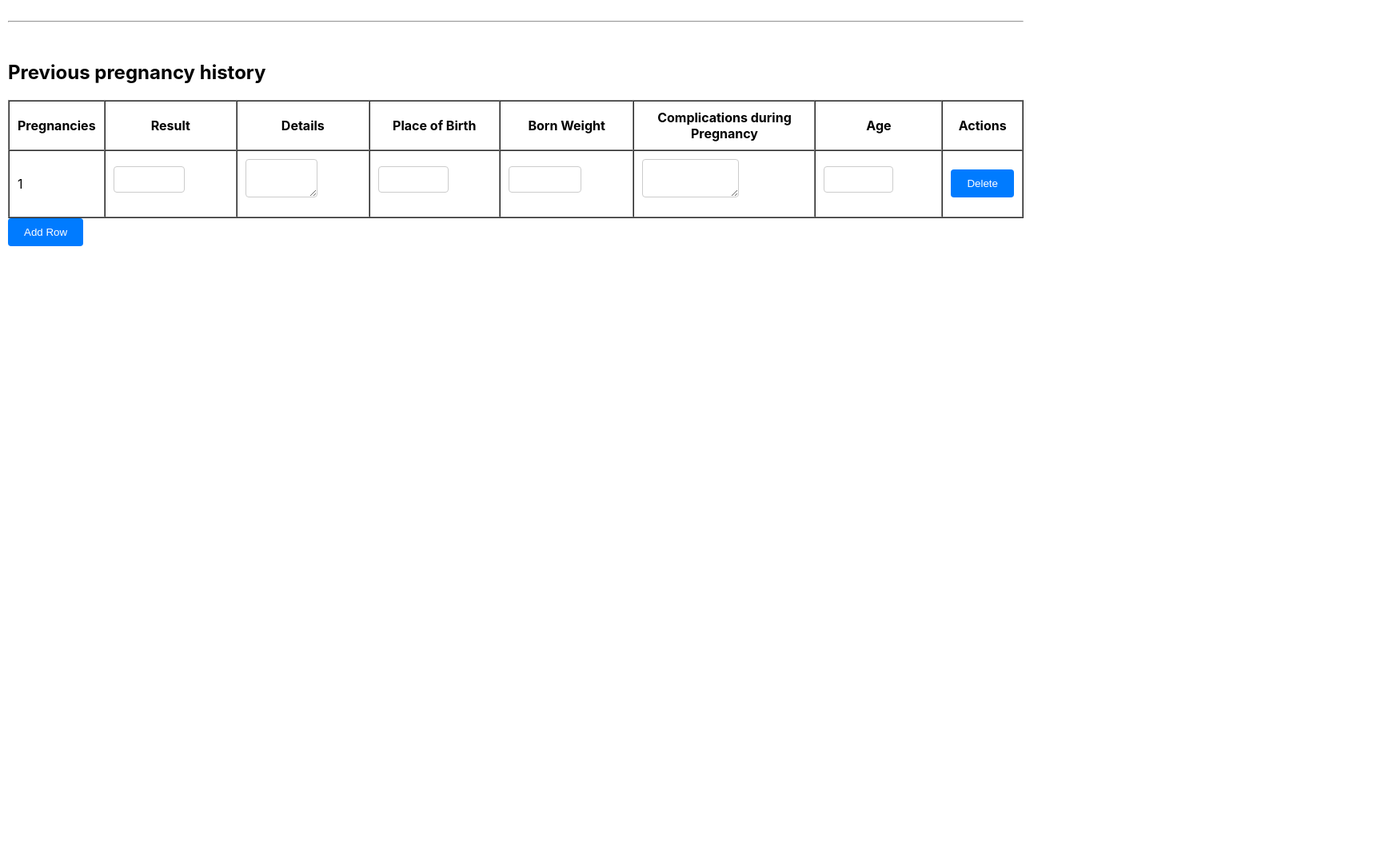
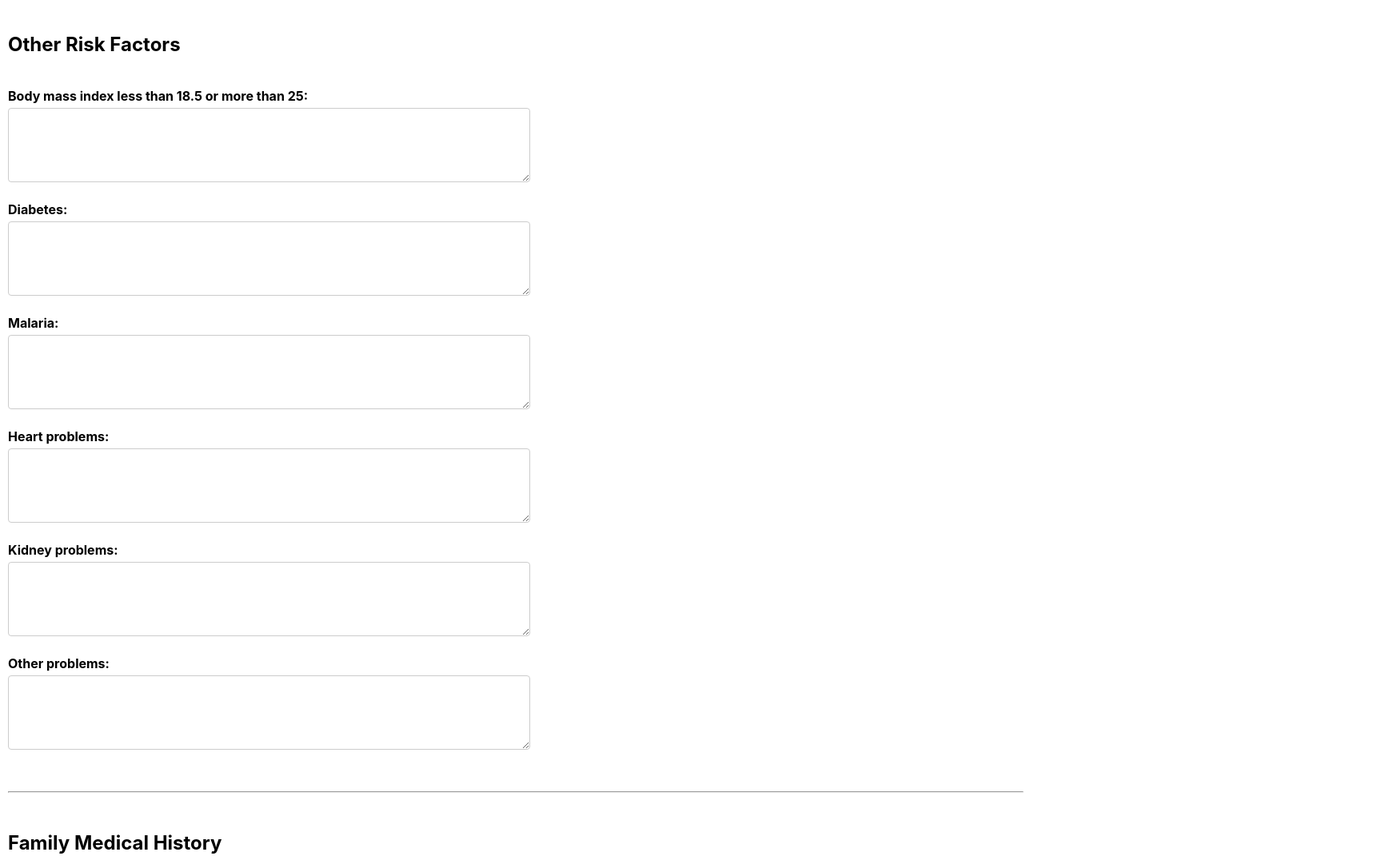
Before and after one commit to Methma-02/Health_Bridge, a React (Create React App) app in the folder frontend/: page / in a window 1280 px wide. Shown: the part 4524-5605 px from the top of the page at 80% size, 1732 px wide, since content can reach past the window. Before the commit the page ends 4842 px from the top, so only its background shows below. Built offline with nearby package versions, Linux system fonts and the light colour scheme.

Commit message:
Some new features

```diff
--- a/frontend/src/Pregnancy.jsx
+++ b/frontend/src/Pregnancy.jsx
@@ -64,6 +64,22 @@ const additionalFields = [
     { id: 'other', label: 'Other:', type: 'textarea', rows: 5, cols: 10 },
 ];
 
+const otherRiskFactorsFields = [
+    { id: 'bmi', label: 'Body mass index less than 18.5 or more than 25:', type: 'textarea', rows: 5, cols: 10 },
+    { id: 'diabetes', label: 'Diabetes:', type: 'textarea', rows: 5, cols: 10 },
+    { id: 'malaria', label: 'Malaria:', type: 'textarea', rows: 5, cols: 10 },
+    { id: 'heartProblems', label: 'Heart problems:', type: 'textarea', rows: 5, cols: 10 },
+    { id: 'kidneyProblems', label: 'Kidney problems:', type: 'textarea', rows: 5, cols: 10 },
+    { id: 'otherProblems', label: 'Other problems:', type: 'textarea', rows: 5, cols: 10 },
+];
+
+const familyMedicalHistoryFields = [
+    { id: 'familyDiabetes', label: 'Family Diabetes:', type: 'textarea', rows: 5, cols: 10 },
+    { id: 'familyBloodPressure', label: 'Family Blood Pressure:', type: 'textarea', rows: 5, cols: 10 },
+    { id: 'hematologicalConditions', label: 'Hematological Conditions:', type: 'textarea', rows: 5, cols: 10 },
+    { id: 'otherConditions', label: 'Other Conditions:', type: 'textarea', rows: 5, cols: 10 },
+];
+
 function Pregnancy() {
     const [formData, setFormData] = useState({
         regNo: '',
@@ -106,6 +122,16 @@ function Pregnancy() {
         casualPosition: '',
         unknownDeliveryDate: '',
         other: '',
+        bmi: '',
+        diabetes: '',
+        malaria: '',
+        heartProblems: '',
+        kidneyProblems: '',
+        otherProblems: '',
+        familyDiabetes: '',
+        familyBloodPressure: '',
+        hematologicalConditions: '',
+        otherConditions: '',
     });
 
     useEffect(() => {
@@ -190,6 +216,16 @@ function Pregnancy() {
                     casualPosition: '',
                     unknownDeliveryDate: '',
                     other: '',
+                    bmi: '',
+                    diabetes: '',
+                    malaria: '',
+                    heartProblems: '',
+                    kidneyProblems: '',
+                    otherProblems: '',
+                    familyDiabetes: '',
+                    familyBloodPressure: '',
+                    hematologicalConditions: '',
+                    otherConditions: '',
                 });
             } else {
                 alert('Failed to save data.');
@@ -315,10 +351,25 @@ function Pregnancy() {
                     {renderInputFields(additionalFields)}
                 </div>
 
+                {/* Render Other Risk Factors Fields */}
+                <br /> <hr /> <br />
+                <div className='otherRiskFactors'>
+                    <h2>Other Risk Factors</h2> <br />
+                    {renderInputFields(otherRiskFactorsFields)}
+                </div>
+
+                {/* Render Family Medical History Fields */}
+                <br /> <hr /> <br />
+                <div className='familyMedicalHistory'>
+                    <h2>Family Medical History</h2> <br />
+                    {renderInputFields(familyMedicalHistoryFields)}
+                </div>
+
                 {/* Submit Button */}
                 <button type="submit">Submit</button>
             </form>
             <Tables/>
+            <Table2/>
         </div>
     );
 }
--- a/frontend/src/Table2.jsx
+++ b/frontend/src/Table2.jsx
@@ -60,7 +60,7 @@ const Table2 = () => {
     return (
         <div>
             <br /><hr /><br />
-            <h2>Vertical Header Table with 10 Input Columns</h2>
+            <h2>Prenatal Field Note</h2>
             <table border="1" cellPadding="10" cellSpacing="0">
                 <thead>
                     <tr>
```
Also changed, not shown: 1 other file (tests, documents, lock files or other folders).
